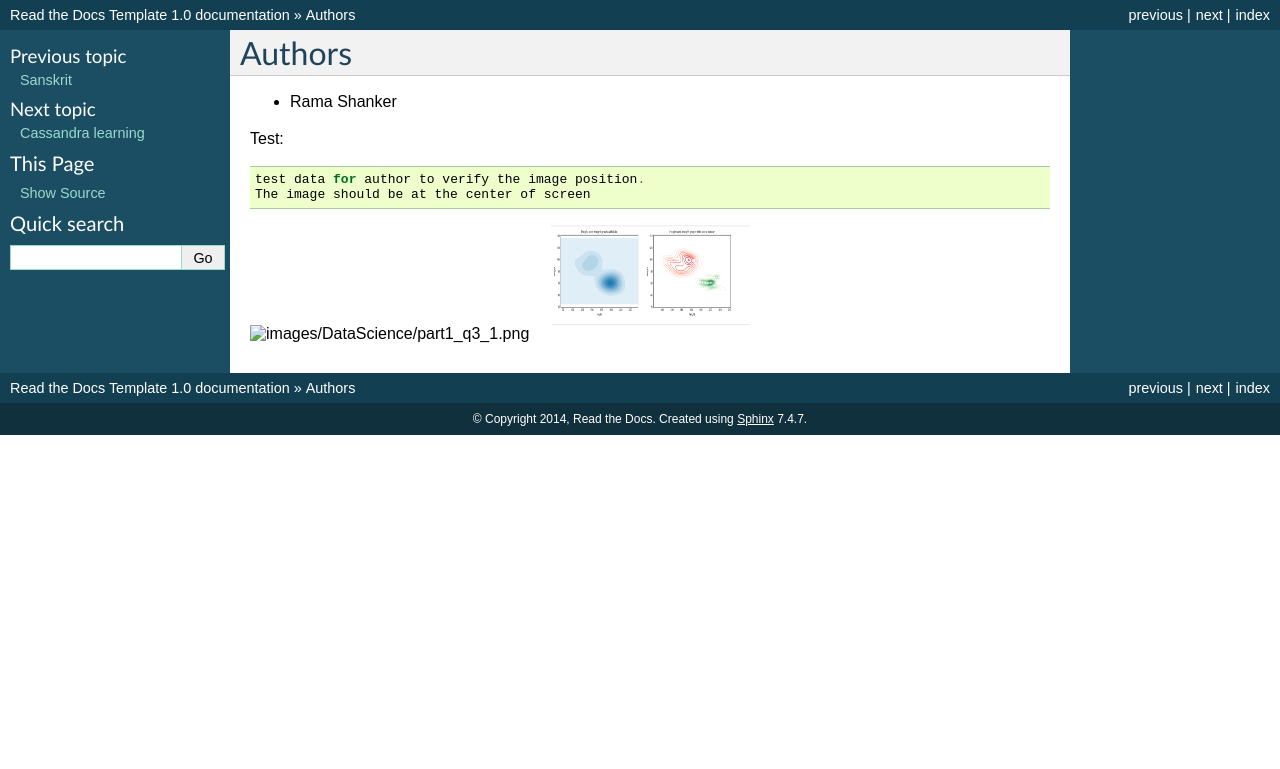
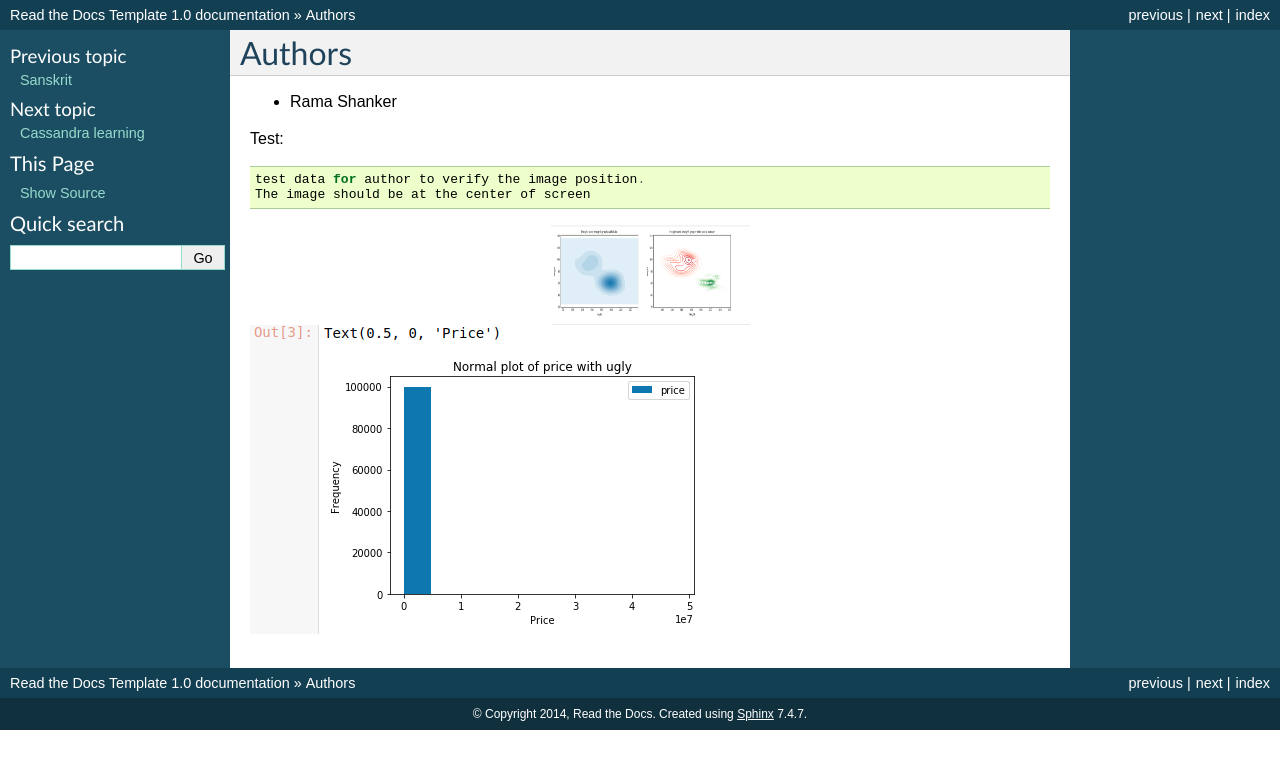
Before and after one commit to ramashanker/Documentation, a Sphinx documentation site: the page built from docs/authors.rst, in a window 1280 px wide. Shown: the top 769 px of the page. Built offline with Sphinx 7.4.7, drawn with Linux system fonts in a browser that asks for light colours.

Commit message:
Assignment1 doc

```diff
--- a/docs/authors.rst
+++ b/docs/authors.rst
@@ -14,4 +14,4 @@
     :alt: alternate text
 
 
-.. image:: images/DataScience/part1_q3_1.png
+.. image:: images/DataScience/assignment1/part1_q3_1.png
```
